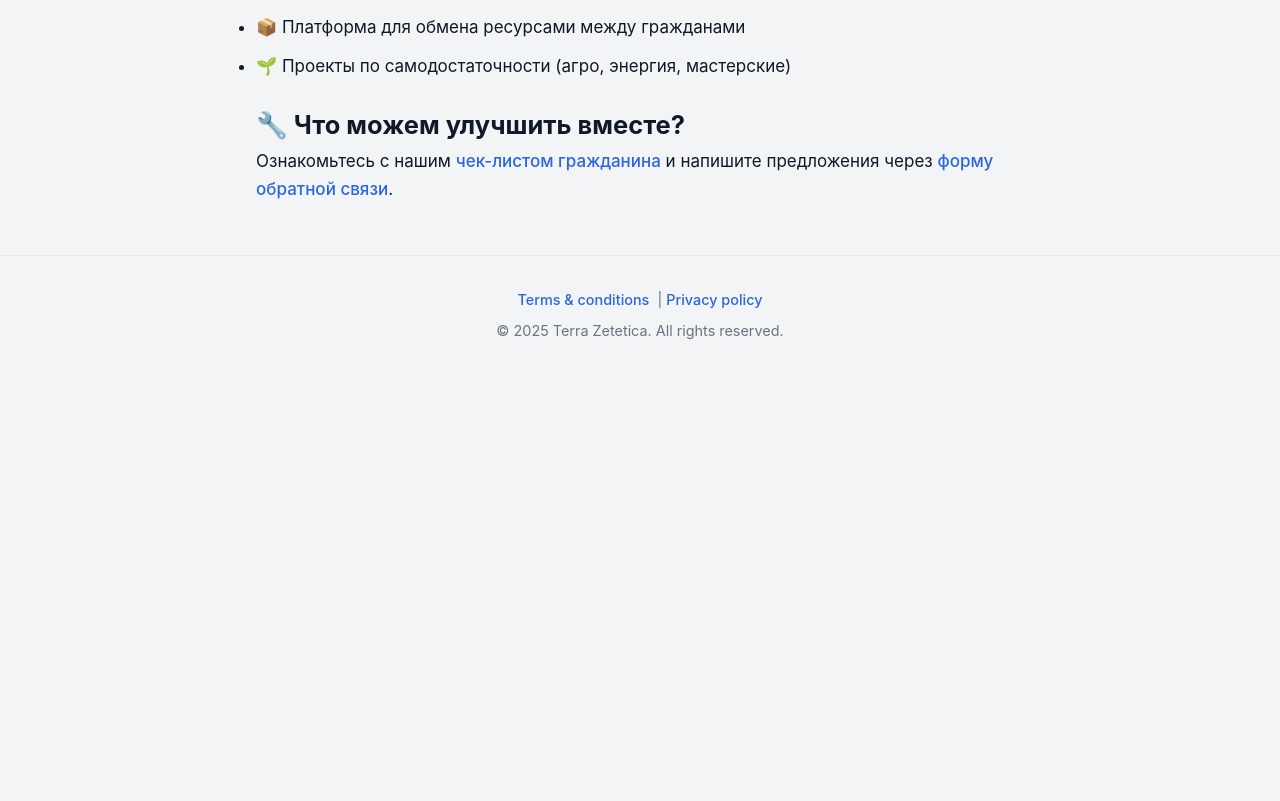
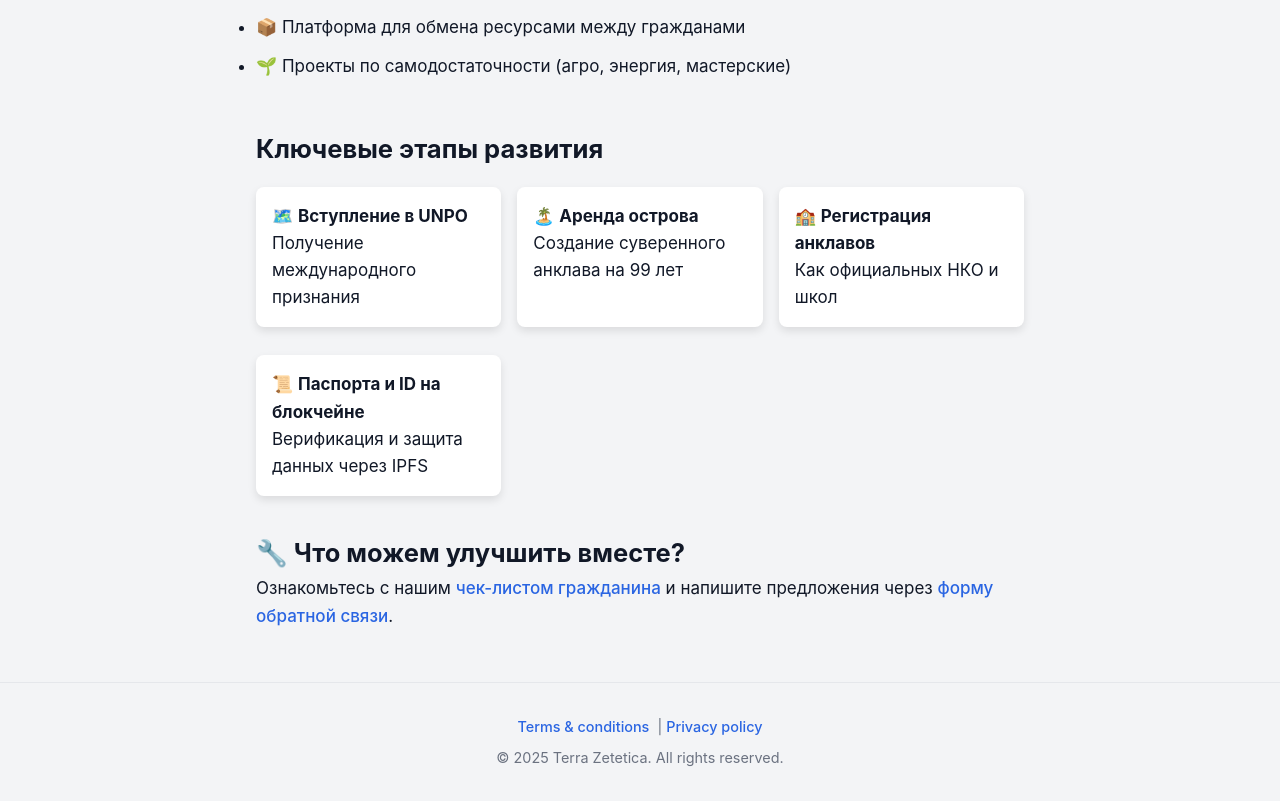
Before and after one commit to kardinalmarkov/terra-zetetica, a Next.js app: page /roadmap in a window 1280 px wide. Shown: the part 1148-1949 px from the top of the page. Before the commit the page ends 1522 px from the top, so only its background shows below. Built offline with nearby package versions, Linux system fonts and the light colour scheme.

Commit message:
Update roadmap.js

```diff
--- a/pages/roadmap.js
+++ b/pages/roadmap.js
@@ -60,6 +60,30 @@ export default function Roadmap() {
         </section>
       ))}
 
+      <section style={{ marginTop: '3rem' }}>
+        <h2 style={{ fontSize: '1.6rem', fontWeight: 'bold', marginBottom: '1rem' }}>
+          Ключевые этапы развития
+        </h2>
+        <ul style={{ listStyle: 'none', padding: 0, display: 'grid', gridTemplateColumns: 'repeat(auto-fit, minmax(240px, 1fr))', gap: '1rem' }}>
+          <li style={{ padding: '1rem', background: '#fff', borderRadius: '8px', boxShadow: '0 4px 8px rgba(0,0,0,0.1)' }}>
+            🗺️ <strong>Вступление в UNPO</strong><br/>
+            Получение международного признания
+          </li>
+          <li style={{ padding: '1rem', background: '#fff', borderRadius: '8px', boxShadow: '0 4px 8px rgba(0,0,0,0.1)' }}>
+            🏝️ <strong>Аренда острова</strong><br/>
+            Создание суверенного анклава на 99 лет
+          </li>
+          <li style={{ padding: '1rem', background: '#fff', borderRadius: '8px', boxShadow: '0 4px 8px rgba(0,0,0,0.1)' }}>
+            🏫 <strong>Регистрация анклавов</strong><br/>
+            Как официальных НКО и школ
+          </li>
+          <li style={{ padding: '1rem', background: '#fff', borderRadius: '8px', boxShadow: '0 4px 8px rgba(0,0,0,0.1)' }}>
+            📜 <strong>Паспорта и ID на блокчейне</strong><br/>
+            Верификация и защита данных через IPFS
+          </li>
+        </ul>
+      </section>
+
       <section className="mt-10">
         <h2 className="text-lg font-semibold mb-2">🔧 Что можем улучшить вместе?</h2>
         <p>Ознакомьтесь с нашим <a href="/checklist" className="text-blue-600 underline">чек-листом гражданина</a> и напишите предложения через <a href="/contact" className="text-blue-600 underline">форму обратной связи</a>.</p>
```
